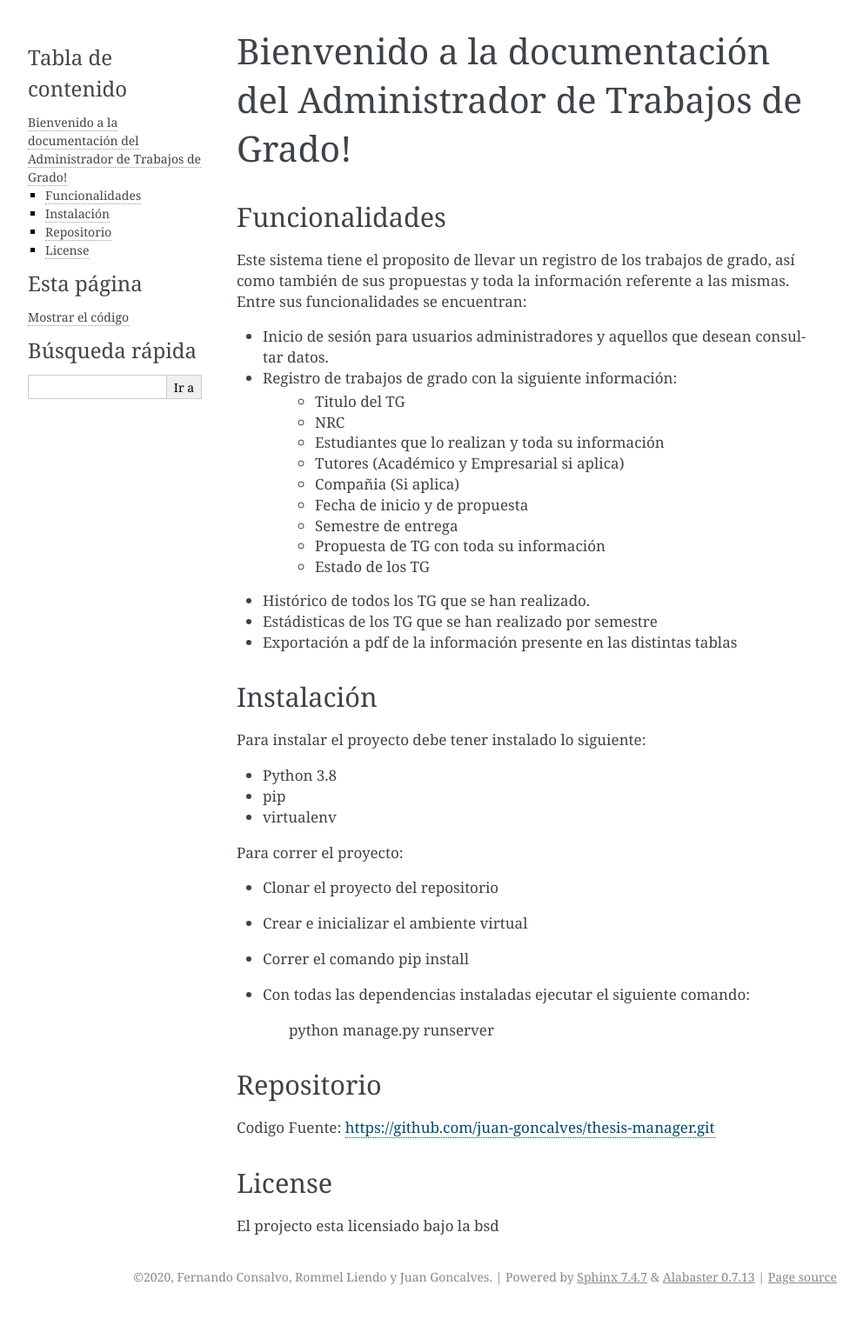
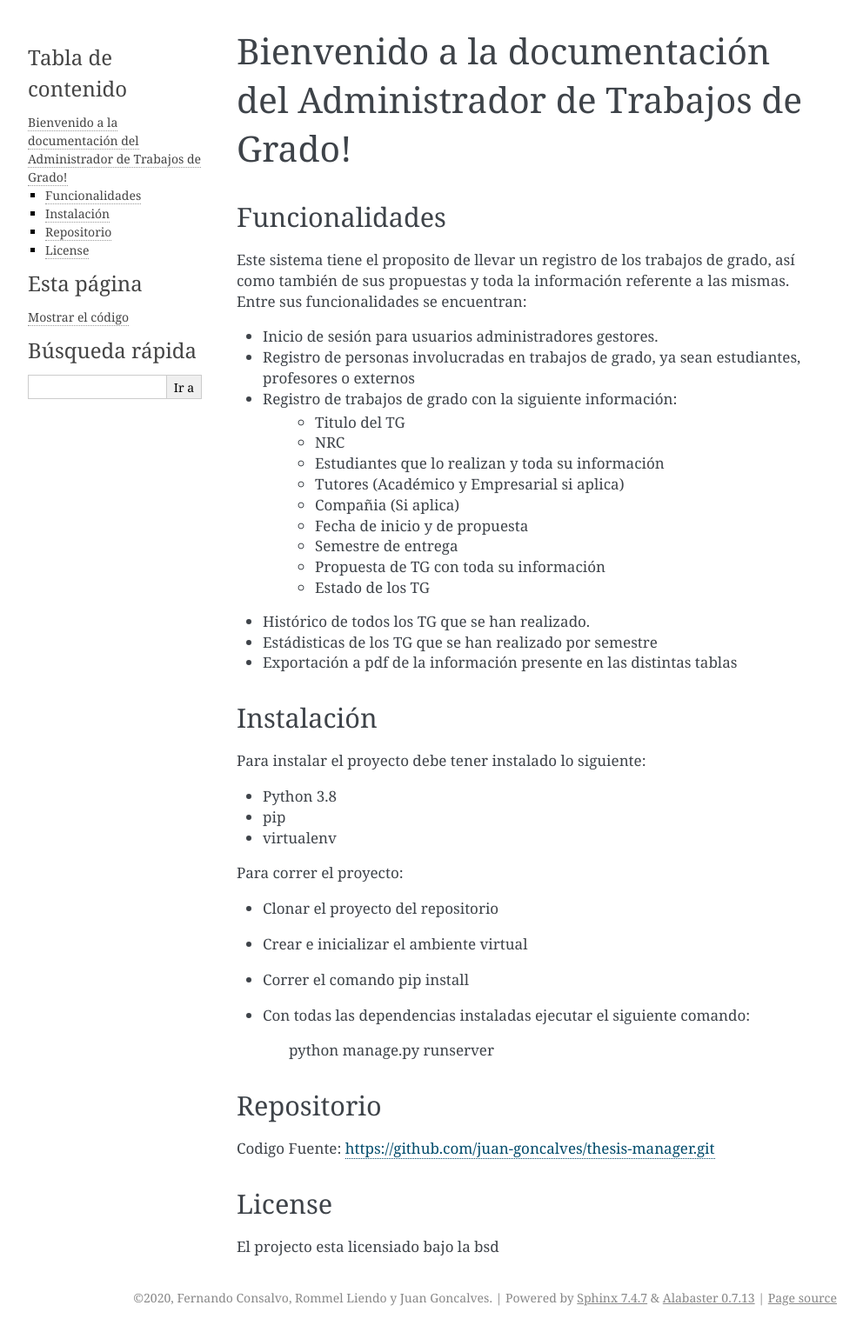
Before and after one commit to jcgds/thesis-manager, a Sphinx documentation site: the page built from docs/index.rst, in a window 1280 px wide. Shown: the whole page at 87% size, without its empty margins (148-1140 px from the left). Built offline with Sphinx 7.4.7, drawn with Linux system fonts in a browser that asks for light colours; before the commit the page ends 1508 px from its top, so only the background shows below that.

Commit message:
Update docs

```diff
--- a/docs/index.rst
+++ b/docs/index.rst
@@ -10,7 +10,8 @@ Funcionalidades
 ---------------
 Este sistema tiene el proposito de llevar un registro de los trabajos de grado, así como también de sus propuestas y toda la información referente a las mismas. Entre sus funcionalidades se encuentran:
 
-- Inicio de sesión para usuarios administradores y aquellos que desean consultar datos.
+- Inicio de sesión para usuarios administradores gestores.
+- Registro de personas involucradas en trabajos de grado, ya sean estudiantes, profesores o externos
 - Registro de trabajos de grado con la siguiente información:
    - Titulo del TG
    - NRC
```
